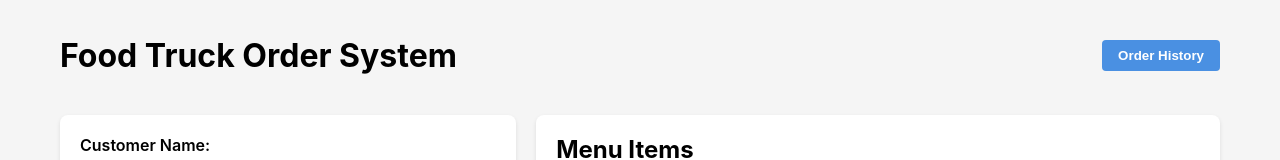
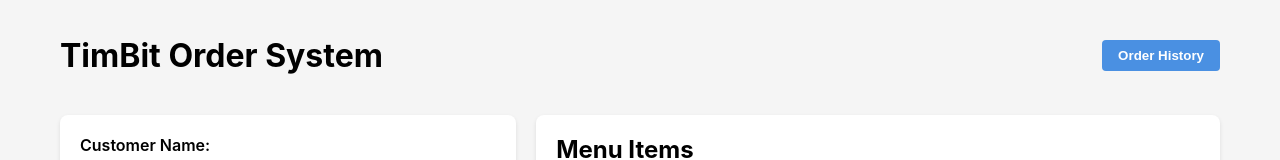
Before and after one commit to walkn/food-truck-app, a React (Create React App) app: page / in a window 1280 px wide. Shown: the top 160 px of the page. Built offline with nearby package versions, Linux system fonts and the light colour scheme; no server answers; the database is empty.

Commit message:
Header title change

```diff
--- a/src/components/Header.js
+++ b/src/components/Header.js
@@ -4,7 +4,7 @@
 function Header({ showHistory, setShowHistory }) {
   return (
     <header className="header">
-      <h1>Food Truck Order System</h1>
+      <h1>TimBit Order System</h1>
       <button
         className="history-toggle-btn"
         onClick={() => setShowHistory(!showHistory)}
```
